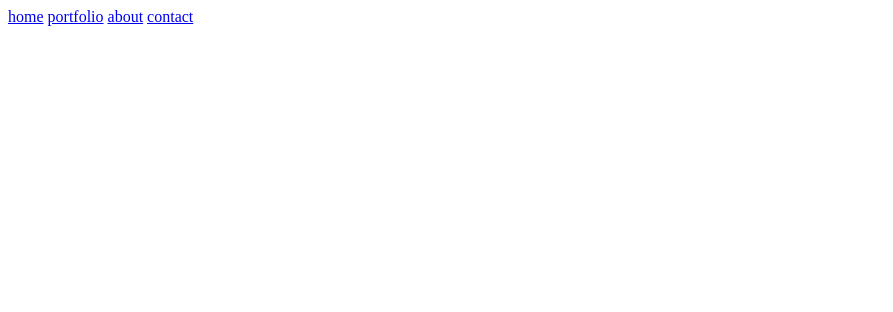
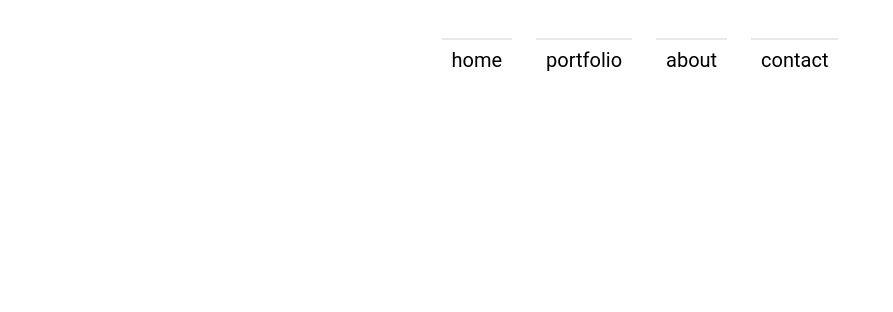
Before and after one commit to mrozinskixyz/about, a plain HTML site: page index.html in a window 1280 px wide. Shown: the top 312 px of the page, without its empty margins (0-893 px from the left). Drawn offline with nearby package versions, Linux system fonts and the light colour scheme.

Commit message:
Update style.css

```diff
--- a/style.css
+++ b/style.css
@@ -15,3 +15,56 @@ body p {
   font-size: 50px;
   font-weight: 600;
 }
+
+@import 'https://fonts.googleapis.com/css?family=Roboto';
+
+html, body
+{
+    margin: 0px;
+}
+
+
+div.container
+{
+    font-family: Roboto;
+    margin: 0 auto;
+	padding: 3em 3em;
+	text-align: center;
+}
+
+div.container a
+{
+    color: #000;
+    text-decoration: none;
+    font: 20px Roboto;
+    margin: 0px 10px;
+    padding: 10px 10px;
+    position: relative;
+    z-index: 0;
+    cursor: pointer;
+
+}
+
+.lightGreen
+{
+    background: #fff;
+}
+
+/* Pull down  */
+div.pullDown a:before
+{
+    position: absolute;
+    width: 100%;
+    height: 2px;
+    left: 0px;
+    top: 0px;
+    content: '';
+    background: #b7b7b7;
+    opacity: 0.3;
+    transition: all 0.3s;
+}
+
+div.pullDown a:hover:before
+{
+    height: 100%;
+}
```
